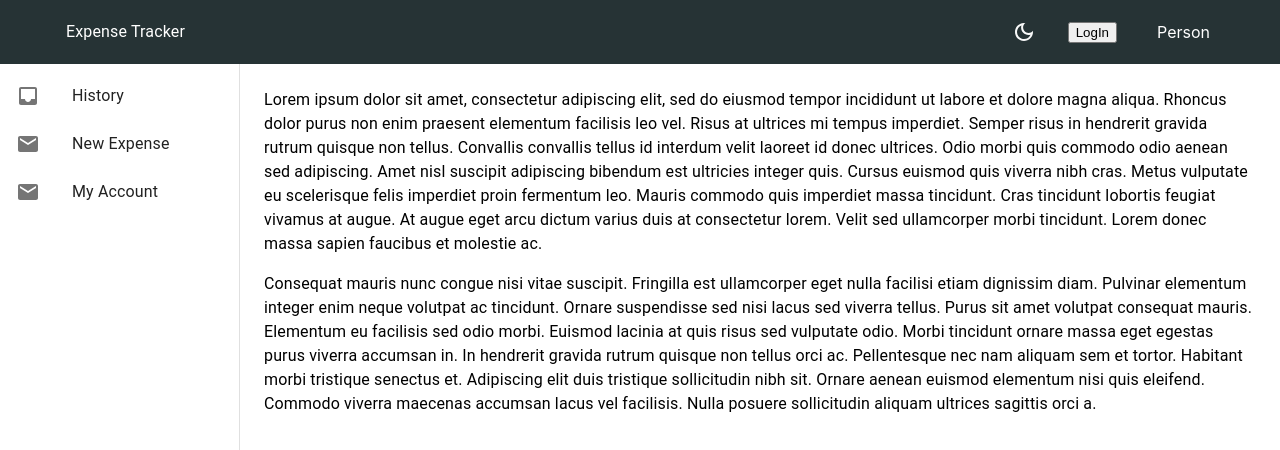
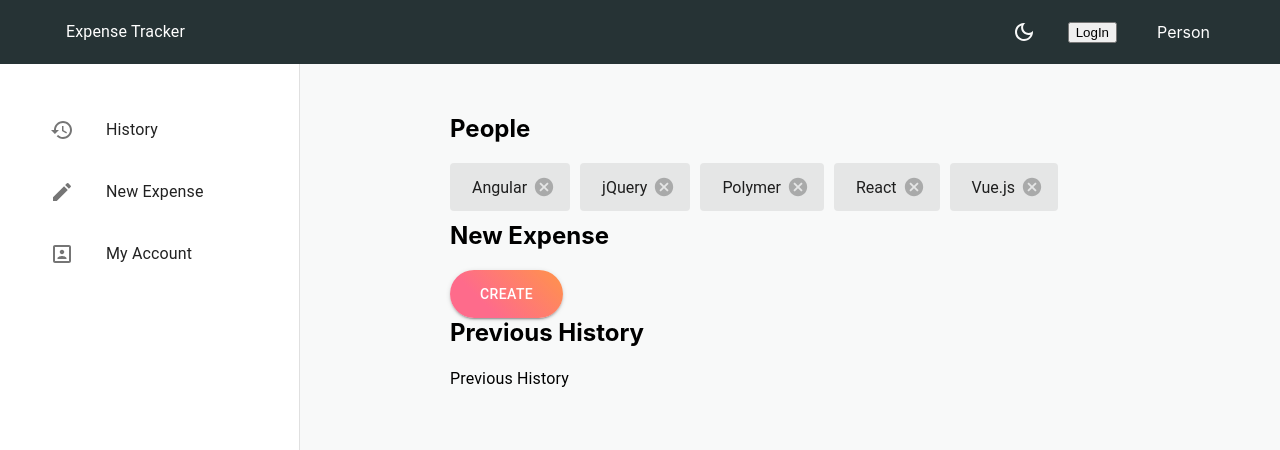
Before and after one commit to e-0922-ja/expense-tracker-app, a React (Create React App) app in the folder frontend/: page /transaction in a window 1280 px wide. Shown: the top 450 px of the page. Built offline with nearby package versions, Linux system fonts and the light colour scheme; no server answers.

Commit message:
docs: change layout

```diff
--- /dev/null
+++ b/frontend/src/views/components/CreateButton.tsx
@@ -0,0 +1,22 @@
+import styled from "styled-components";
+import { Button } from "@mui/material";
+import React from "react";
+
+export const CreateButton = () => {
+  return (
+    <MyButton variant="contained" disableRipple>
+      create
+    </MyButton>
+  );
+};
+
+const MyButton = styled(Button)`
+  background: linear-gradient(45deg, #fe6b8b 30%, #ff8e53 90%) !important;
+  border: 0;
+  border-radius: 24px !important;
+  box-shadow: 0 3px 5px 2px rgba(255, 105, 135, 0.3);
+  color: white;
+  height: 48px !important;
+  fontsize: 1rem !important;
+  padding: 0 30px !important;
+`;
--- a/frontend/src/views/components/DrawerContents.tsx
+++ b/frontend/src/views/components/DrawerContents.tsx
@@ -5,28 +5,46 @@ import {
   ListItemIcon,
   ListItemText,
 } from "@mui/material";
-import MailIcon from "@mui/icons-material/Mail";
-import InboxIcon from "@mui/icons-material/Inbox";
+import HistoryIcon from "@mui/icons-material/History";
+import CreateIcon from "@mui/icons-material/Create";
+import PortraitIcon from "@mui/icons-material/Portrait";
+import styled from "styled-components";
+import { useNavigate } from "react-router-dom";
 
 export const DrawerContents = () => {
+  const navigate = useNavigate();
+  const handleNavigateHistory = () => {
+    navigate("/");
+  };
+
+  const handleNavigateExpense = () => {
+    navigate("/");
+  };
+
+  const handleNavigateAccount = () => {
+    navigate("/");
+  };
+
   const toolbarItems = [
-    { text: "History", icon: <InboxIcon /> },
-    { text: "New Expense", icon: <MailIcon /> },
-    { text: "My Account", icon: <MailIcon /> },
+    { text: "History", icon: <HistoryIcon />, func: handleNavigateHistory },
+    { text: "New Expense", icon: <CreateIcon />, func: handleNavigateExpense },
+    { text: "My Account", icon: <PortraitIcon />, func: handleNavigateAccount },
   ];
 
   return (
-    <div>
-      <List>
+    <List style={{ paddingTop: "35px" }}>
       {toolbarItems.map((item, index) => (
         <ListItem key={index} disablePadding>
-            <ListItemButton>
+          <ListItemButton style={{ padding: "15px 50px" }} onClick={item.func}>
             <ListItemIcon>{item.icon}</ListItemIcon>
             <ListItemText primary={item.text} />
           </ListItemButton>
         </ListItem>
       ))}
     </List>
-    </div>
   );
 };
+
+const DrawerContentsWrapper = styled.div`
+  padding: 0 100px !important;
+`;
--- /dev/null
+++ b/frontend/src/views/components/FriendIcon.tsx
@@ -0,0 +1,53 @@
+import styled from "styled-components";
+import Chip from "@mui/material/Chip";
+import Paper from "@mui/material/Paper";
+import { ListItem } from "@mui/material";
+import { useState } from "react";
+
+interface NameList {
+  key: number;
+  label: string;
+}
+
+export default function FriendIcon() {
+  const [nameListData, setNameListData] = useState<readonly NameList[]>([
+    { key: 0, label: "Angular" },
+    { key: 1, label: "jQuery" },
+    { key: 2, label: "Polymer" },
+    { key: 3, label: "React" },
+    { key: 4, label: "Vue.js" },
+  ]);
+
+  const handleDelete = (nameToDelete: NameList) => () => {
+    setNameListData((chips) =>
+      chips.filter((chip) => chip.key !== nameToDelete.key)
+    );
+  };
+
+  return (
+    <ChipsWrapper>
+      {nameListData.map((data) => {
+        return (
+          <div key={data.key}>
+            <Chip
+              label={data.label}
+              onDelete={handleDelete(data)}
+              sx={{
+                height: "48px",
+                fontSize: "1rem",
+                borderRadius: "4px",
+                padding: "0 10px",
+                margin: "0 10px 10px 0",
+              }}
+            />
+          </div>
+        );
+      })}
+    </ChipsWrapper>
+  );
+}
+
+const ChipsWrapper = styled.div`
+  display: flex;
+  flex-wrap: wrap;
+`;
--- a/frontend/src/views/pages/TransactionPage.tsx
+++ b/frontend/src/views/pages/TransactionPage.tsx
@@ -1,13 +1,23 @@
-import React, { useState } from "react";
+import { useState } from "react";
 import styled from "styled-components";
-import { Box, Drawer, IconButton, Typography, Toolbar } from "@mui/material";
+import {
+  IconButton,
+  Typography,
+  Toolbar,
+  Drawer,
+  useMediaQuery,
+  useTheme,
+} from "@mui/material";
 import MenuIcon from "@mui/icons-material/Menu";
 import { DrawerContents } from "../components/DrawerContents";
 
-const drawerWidth = 240;
+import { CreateButton } from "../components/CreateButton";
+import FriendIcon from "../components/FriendIcon";
 
 export const TransactionPage = () => {
   const [mobileOpen, setMobileOpen] = useState(false);
+  const materialTheme = useTheme();
+  const isMobile = useMediaQuery(materialTheme.breakpoints.down("sm"));
 
   const handleDrawerToggle = () => {
     setMobileOpen(!mobileOpen);
@@ -15,95 +25,95 @@ export const TransactionPage = () => {
 
   return (
     <Wrapper>
-      <Box
-        component="nav"
-        sx={{ width: { sm: drawerWidth }, flexShrink: { sm: 0 } }}
-        aria-label="mailbox folders"
-      >
-        <Drawer
-          variant="permanent"
-          sx={{
-            display: { xs: "none", sm: "block" },
-            "& .MuiDrawer-paper": {
-              boxSizing: "border-box",
-              width: drawerWidth,
-            },
-          }}
-          open
-        >
+      <NavBox>
+        <DeskTopDrawer variant="permanent" open>
           <Toolbar />
           <DrawerContents />
-        </Drawer>
-        <Drawer
+        </DeskTopDrawer>
+        <MobileDrawer
           variant="temporary"
           open={mobileOpen}
           onClose={handleDrawerToggle}
           ModalProps={{
             keepMounted: true, // Better open performance on mobile.
           }}
-          sx={{
-            display: { xs: "block", sm: "none" },
-            "& .MuiDrawer-paper": {
-              boxSizing: "border-box",
-              width: drawerWidth,
-            },
-          }}
         >
           <Toolbar />
           <DrawerContents />
-        </Drawer>
-      </Box>
-      <Box
-        component="main"
-        sx={{
-          flexGrow: 1,
-          p: 3,
-          width: { sm: `calc(100% - ${drawerWidth}px)` },
-        }}
-      >
+        </MobileDrawer>
+      </NavBox>
+      <MainBox>
+        {isMobile && (
           <IconButton
             color="inherit"
             aria-label="open drawer"
             edge="start"
             onClick={handleDrawerToggle}
-          sx={{ mr: 2, display: { sm: "none" } }}
           >
             <MenuIcon />
           </IconButton>
-        <Typography paragraph>
-          Lorem ipsum dolor sit amet, consectetur adipiscing elit, sed do
-          eiusmod tempor incididunt ut labore et dolore magna aliqua. Rhoncus
-          dolor purus non enim praesent elementum facilisis leo vel. Risus at
-          ultrices mi tempus imperdiet. Semper risus in hendrerit gravida rutrum
-          quisque non tellus. Convallis convallis tellus id interdum velit
-          laoreet id donec ultrices. Odio morbi quis commodo odio aenean sed
-          adipiscing. Amet nisl suscipit adipiscing bibendum est ultricies
-          integer quis. Cursus euismod quis viverra nibh cras. Metus vulputate
-          eu scelerisque felis imperdiet proin fermentum leo. Mauris commodo
-          quis imperdiet massa tincidunt. Cras tincidunt lobortis feugiat
-          vivamus at augue. At augue eget arcu dictum varius duis at consectetur
-          lorem. Velit sed ullamcorper morbi tincidunt. Lorem donec massa sapien
-          faucibus et molestie ac.
-        </Typography>
-        <Typography paragraph>
-          Consequat mauris nunc congue nisi vitae suscipit. Fringilla est
-          ullamcorper eget nulla facilisi etiam dignissim diam. Pulvinar
-          elementum integer enim neque volutpat ac tincidunt. Ornare suspendisse
-          sed nisi lacus sed viverra tellus. Purus sit amet volutpat consequat
-          mauris. Elementum eu facilisis sed odio morbi. Euismod lacinia at quis
-          risus sed vulputate odio. Morbi tincidunt ornare massa eget egestas
-          purus viverra accumsan in. In hendrerit gravida rutrum quisque non
-          tellus orci ac. Pellentesque nec nam aliquam sem et tortor. Habitant
-          morbi tristique senectus et. Adipiscing elit duis tristique
-          sollicitudin nibh sit. Ornare aenean euismod elementum nisi quis
-          eleifend. Commodo viverra maecenas accumsan lacus vel facilisis. Nulla
-          posuere sollicitudin aliquam ultrices sagittis orci a.
-        </Typography>
-      </Box>
+        )}
+        <CategoryTitle>People</CategoryTitle>
+        <FriendIcon />
+
+        <CategoryTitle>New Expense</CategoryTitle>
+        <CreateButton />
+        <CategoryTitle>Previous History</CategoryTitle>
+        <Typography>Previous History</Typography>
+      </MainBox>
     </Wrapper>
   );
 };
 
+const drawerWidth = 300;
+
+const NavBox = styled.div`
+  flex-shrink: 0;
+
+  @media (min-width: 600px) {
+    width: ${drawerWidth}px;
+  }
+`;
+
+const DeskTopDrawer = styled(Drawer)`
+  display: none;
+  & .MuiDrawer-paper {
+    box-sizing: border-box;
+    width: ${drawerWidth}px;
+  }
+
+  @media (min-width: 600px) {
+    display: block;
+  }
+`;
+
+const MobileDrawer = styled(Drawer)`
+  display: block;
+  & .MuiDrawer-paper {
+    box-sizing: border-box;
+    width: ${drawerWidth}px;
+  }
+
+  @media (min-width: 600px) {
+    display: none;
+  }
+`;
+
+const MainBox = styled.div`
+  background: ${({ theme }) => theme.palette.primary.light};
+  padding: 50px 150px;
+  width: 100%;
+  overflow: auto;
+  @media (min-width: 600px) {
+    width: calc(100% - ${drawerWidth}px);
+  }
+`;
+
 const Wrapper = styled.div`
   display: flex;
+  height: calc(100% - 64px);
 `;
+
+const CategoryTitle = styled.h2`
+  margin: 0 0 20px 0;
+`;
```
Lines whose indentation alone changed are shown as unchanged.
